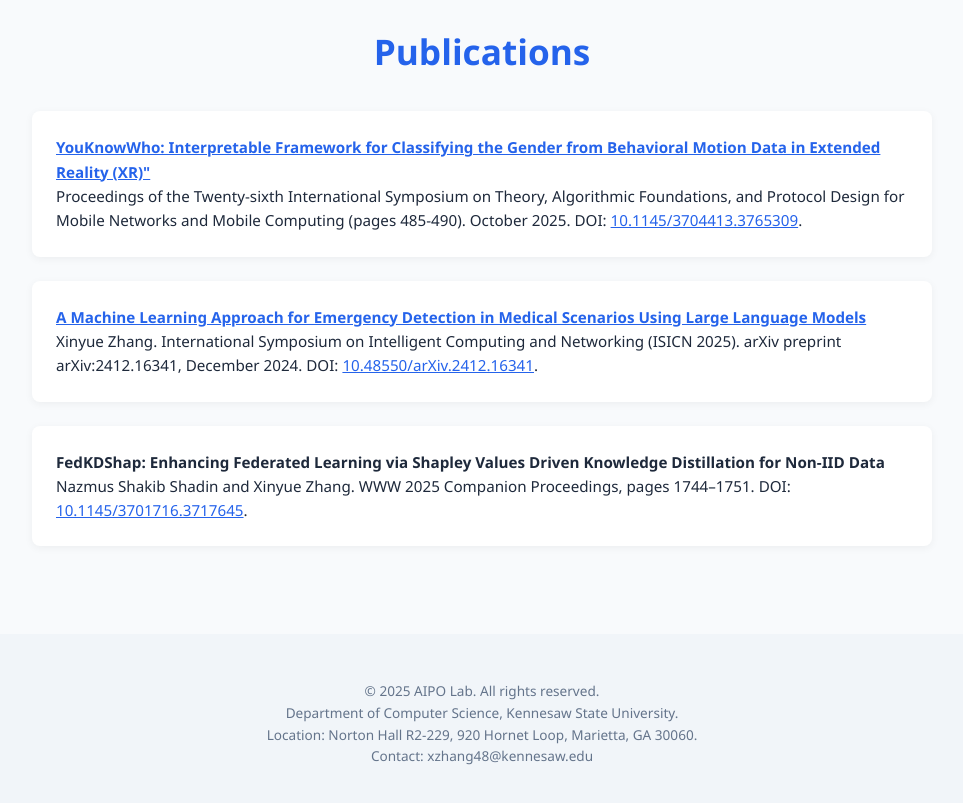
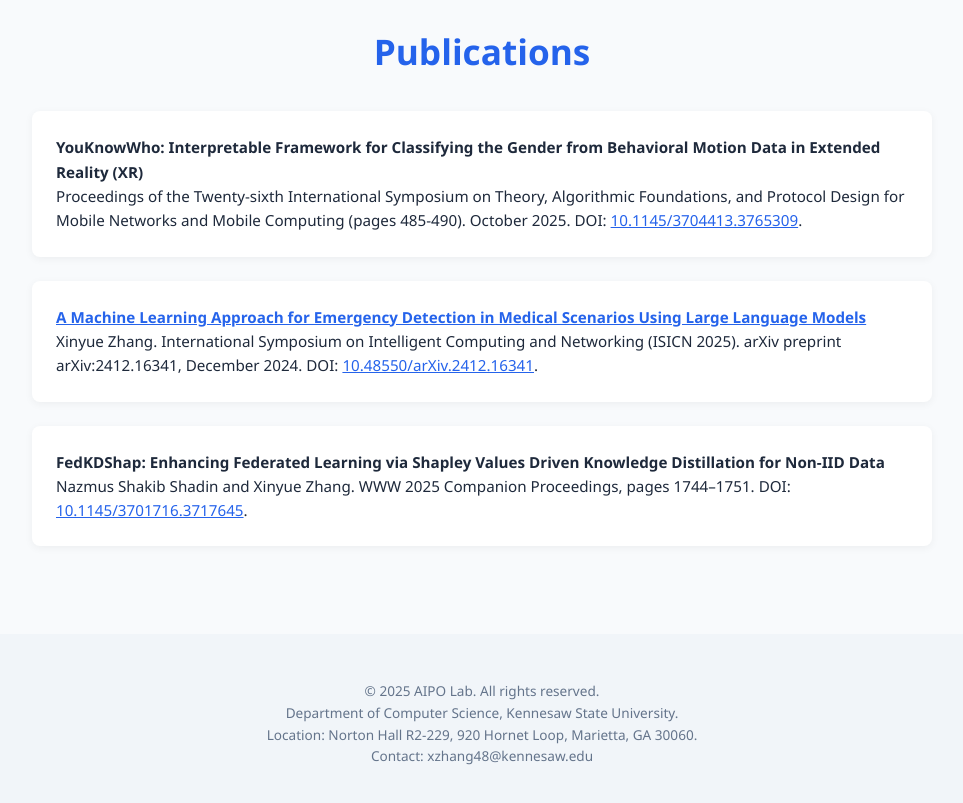
Before and after one commit to aipolab/aipolab.github.io, a plain HTML site: page research.html in a window 1280 px wide. Shown: the part 880-1683 px from the top of the page, without its empty margins (158-1121 px from the left). Drawn offline with Linux system fonts and the light colour scheme.

Commit message:
Update research.html

```diff
--- a/research.html
+++ b/research.html
@@ -75,7 +75,7 @@
       <div class="section-content">
         <ul class="publications">
         <li>
-           <strong><a href="https://arxiv.org/abs/2412.16341" target="_blank">YouKnowWho: Interpretable Framework for Classifying the Gender from Behavioral Motion Data in Extended Reality (XR)"</a></strong><br />
+           <strong>YouKnowWho: Interpretable Framework for Classifying the Gender from Behavioral Motion Data in Extended Reality (XR)</a></strong><br />
             Proceedings of the Twenty-sixth International Symposium on Theory, Algorithmic Foundations, and Protocol Design for Mobile Networks and Mobile Computing (pages 485-490). October 2025. DOI:
             <a href="https://doi.org/10.1145/3704413.3765309" target="_blank">10.1145/3704413.3765309</a>.
           </li>
```
